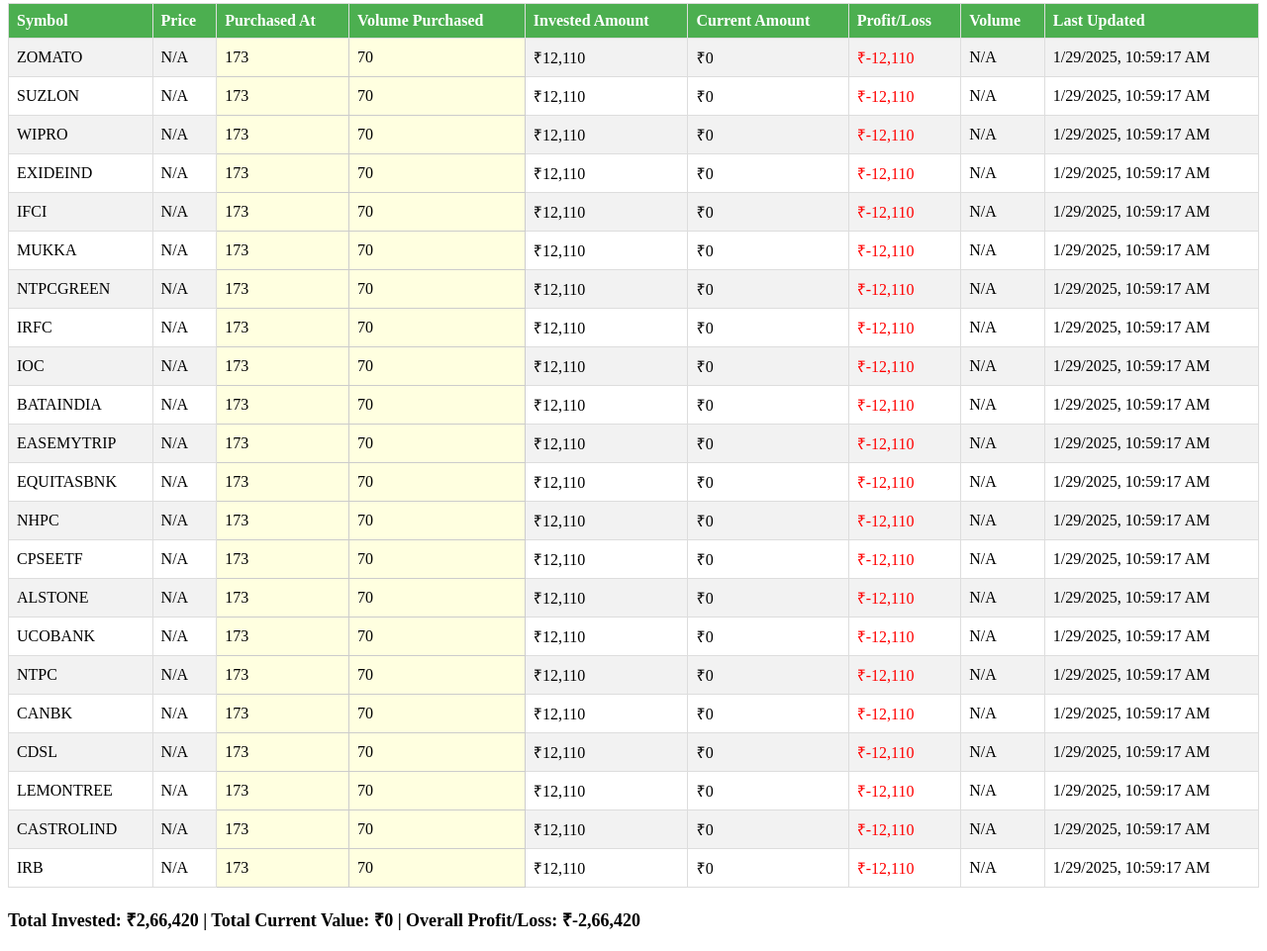
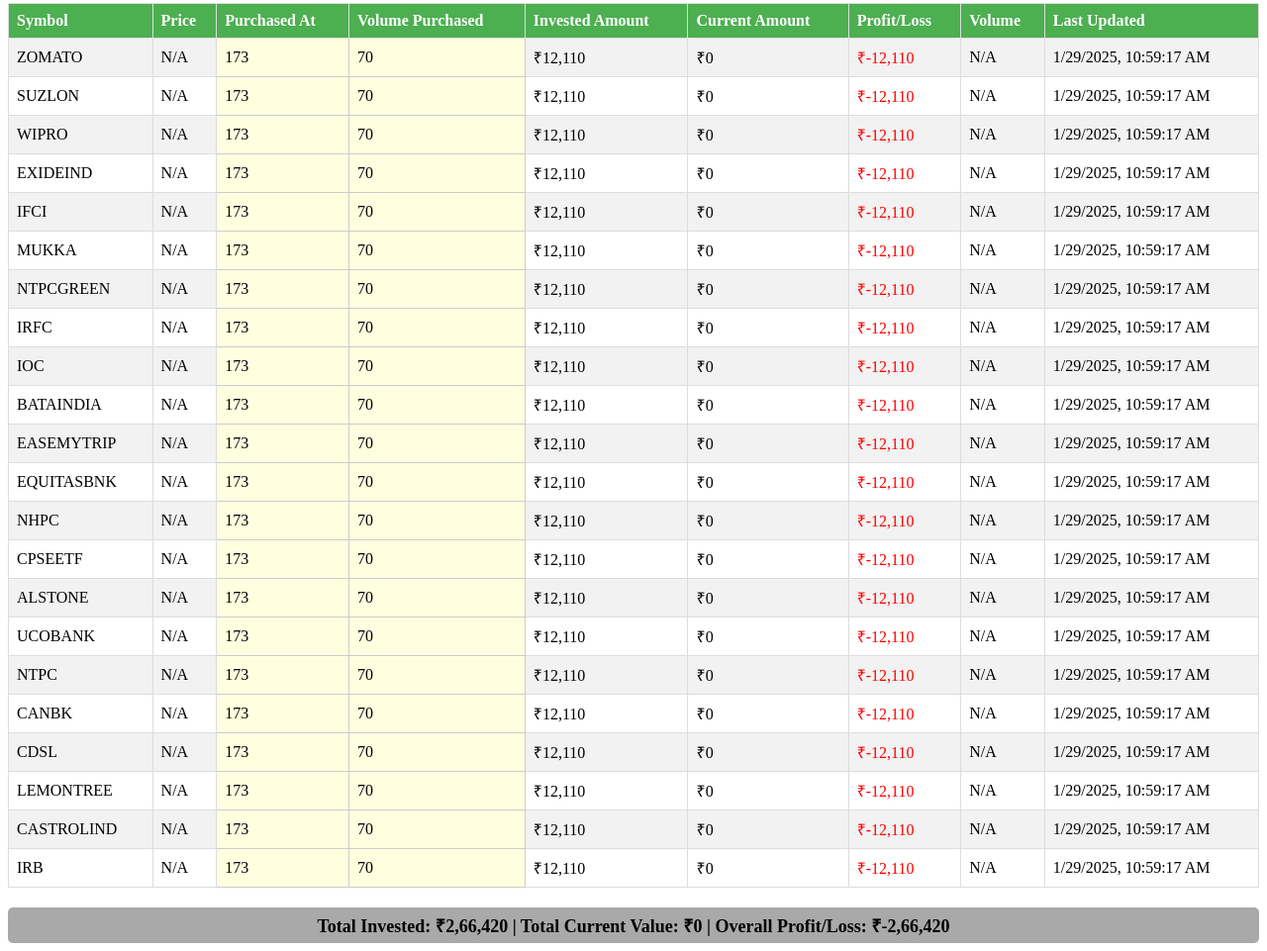
Before and after one commit to nikhil-techefficio/Mp3player, a plain HTML site: page Stocker.html in a window 1280 px wide. Shown: the part 167-1128 px from the top of the page at 99% size. Drawn offline with Linux system fonts and the light colour scheme; no server answers.

Commit message:
Update Stocker.html

```diff
--- a/Stocker.html
+++ b/Stocker.html
@@ -56,6 +56,10 @@ th {
   font-size: 18px;
   font-weight: bold;
   margin-top: 20px;
+  background: darkgray;
+    padding: 6px;
+    text-align: center;
+    border-radius: 5px;
 }
 </style>
 </head>
```
